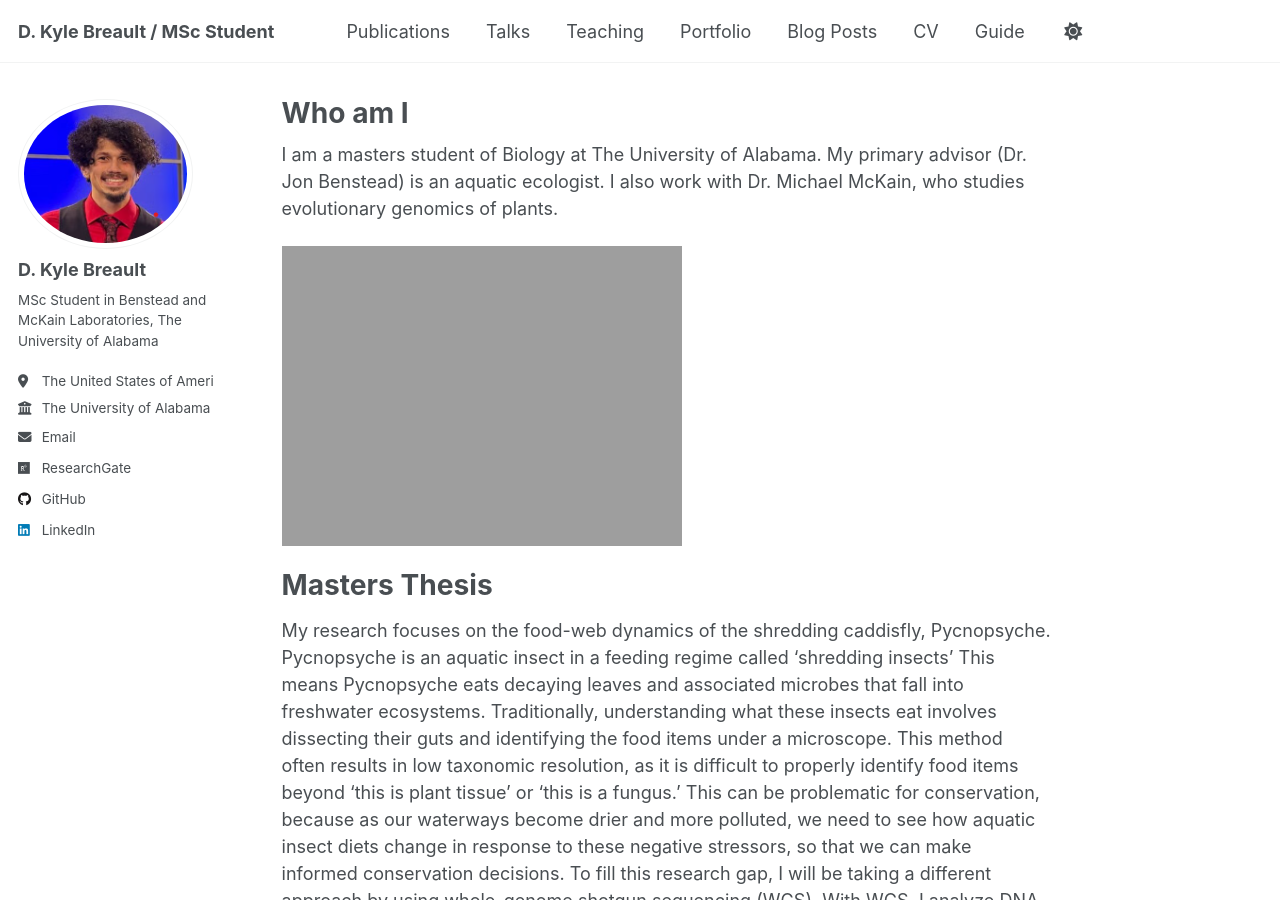
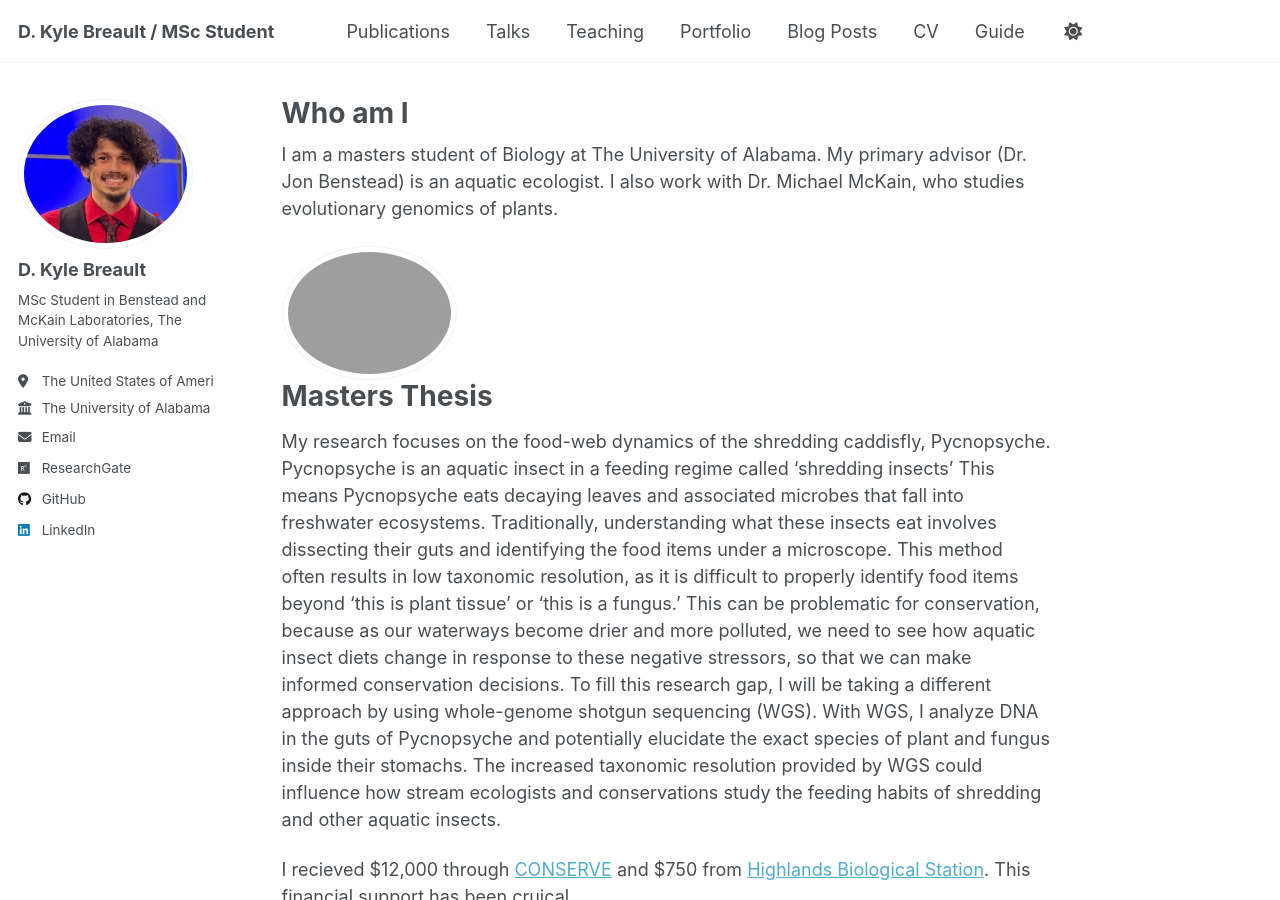
Before and after one commit to KyleBreault/.github.io, a Jekyll site: the page built from _pages/about.md, in a window 1280 px wide and 900 px high. Built offline with Jekyll 4.4.1, drawn with Linux system fonts in a browser that asks for light colours; a script that is not in the unit is left out.

Commit message:
Update about.md

```diff
--- a/_pages/about.md
+++ b/_pages/about.md
@@ -10,13 +10,9 @@ redirect_from:
 I am a masters student of Biology at The University of Alabama. My primary advisor (Dr. Jon Benstead) is an aquatic ecologist. I also work with Dr. Michael McKain, who studies evolutionary genomics of plants.
 
 {% include base_path %}
-{% assign img = "sturgeon.png" %}
-
-{% if img contains "://" %}
-  <img src="{{ img }}" alt="My image">
-{% else %}
-  <img src="{{ img | prepend: "/images/" | prepend: base_path }}" alt="My image">
-{% endif %}
+<div class="author__avatar">
+  <img src="{{ '/images/sturgeon.png' | prepend: base_path }}" class="author__avatar" alt="{{ author.name }}" fetchpriority="high">
+</div>
 
 Masters Thesis
 ======
```
